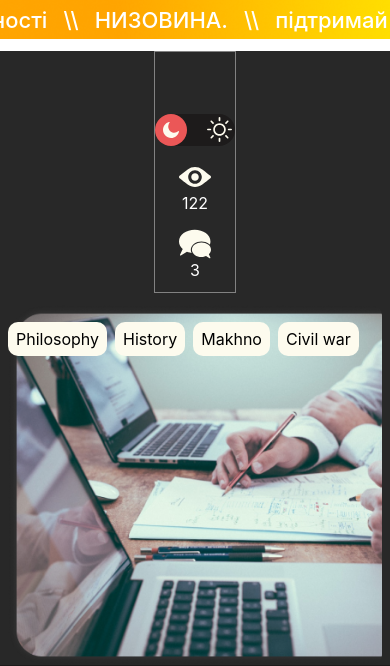
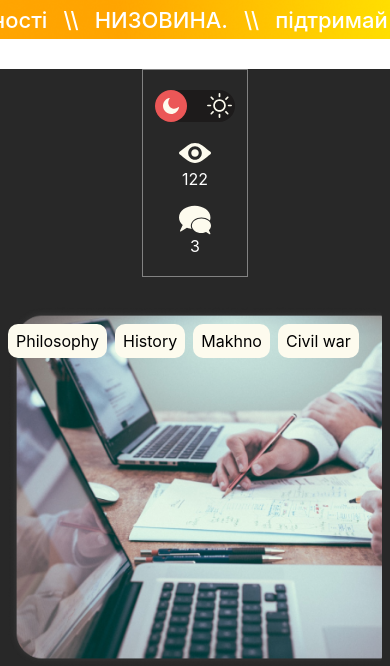
Before and after one commit to hromadianka/nyzovyna, a Django app: page /article/ff66e47d-5c2e-458c-a7b6-1a1d10c8d51c/ in a window 390 px wide. Shown: the part 73-739 px from the top of the page. Run offline with Django 4.2, Linux system fonts and the light colour scheme; data comes from the database, SQL or seed files in the repository; data that the repository does not hold is empty; parts of the project's set-up code (start-up, migrations or seed data) failed here and were passed over; some libraries are stand-ins or nearby versions; some web fonts are replaced.

Commit message:
update styles

```diff
--- a/static/style.css
+++ b/static/style.css
@@ -641,15 +641,18 @@ footer a {
         }
 
         .article-features {
-            margin-bottom: 12px;
-            margin-top: 12px;
+            margin-bottom: 30px;
+            margin-top: 30px;
             gap: 15px;
             border: 1px solid #828282;
             width: fit-content;
             margin-left: auto;
             margin-right: auto;
-            padding-bottom: 12px;
-            padding-top: 12px;
+            padding: 20px 12px;
+        }
+
+        .theme-switcher {
+            margin-top: 0;
         }
 
 
--- a/templates/article.html
+++ b/templates/article.html
@@ -4,12 +4,6 @@
 {% load app_tags %}
 
 {% block content %}
-
-<style>
-    main {
-        padding: 0;
-    }
-</style>
 
 
 
@@ -115,7 +109,11 @@
 
 </div>
 
-
+<style>
+    main {
+        padding: 0;
+    }
+</style>
 
 <script>
     function toggleReplyForm(commentId) {
```
